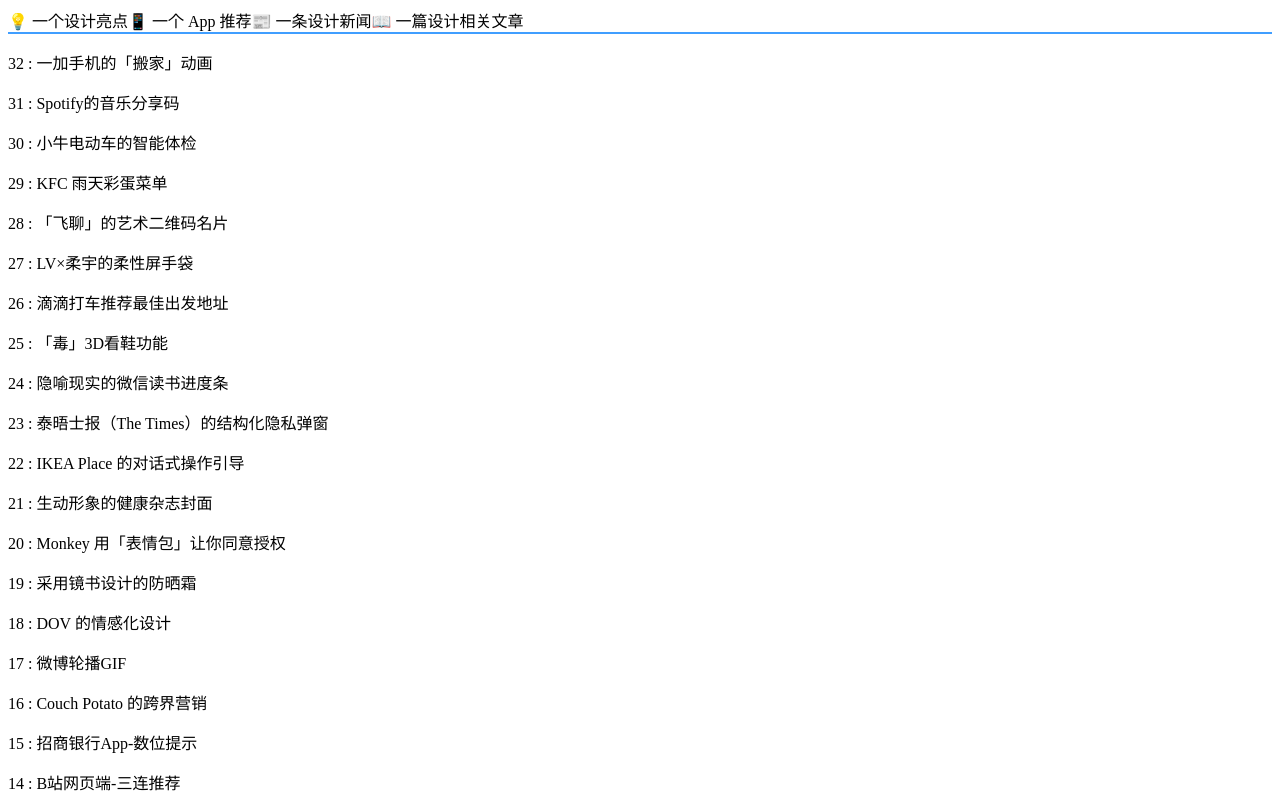
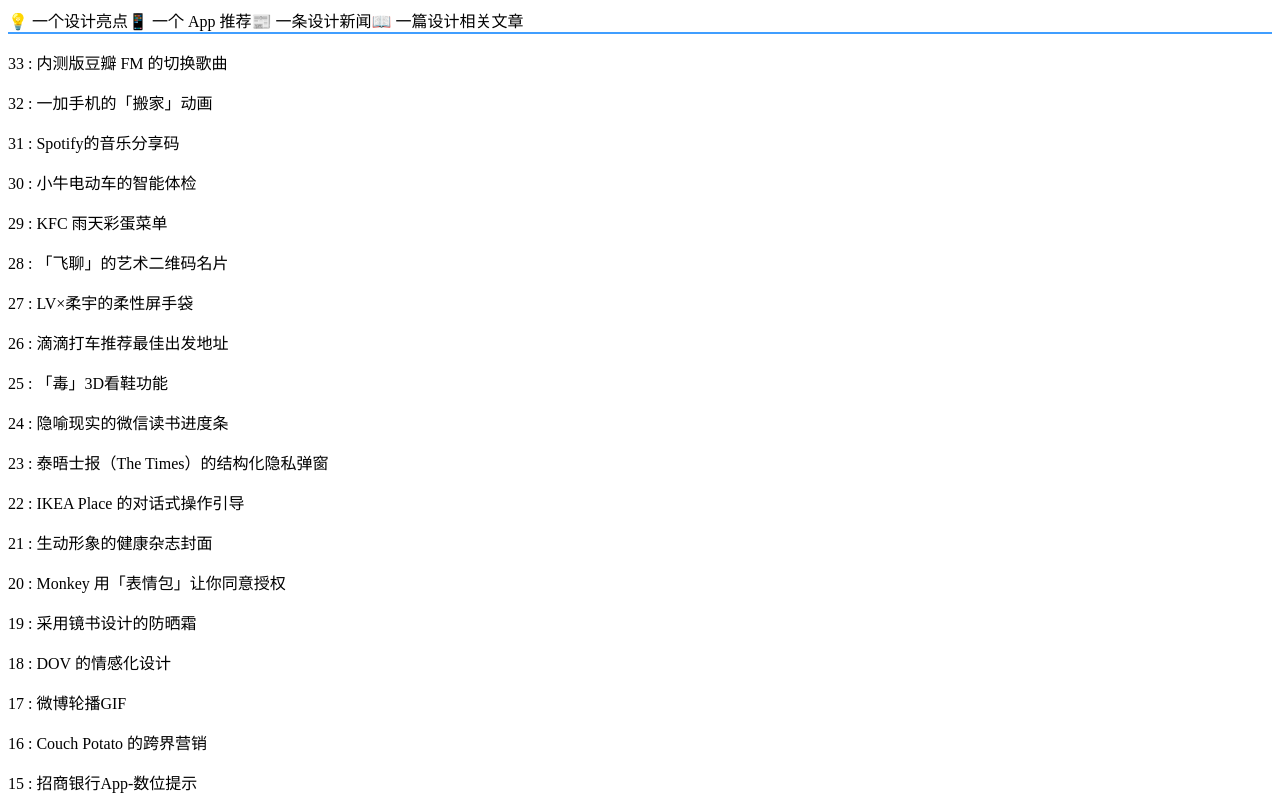
Before and after one commit to mygoare/yuque, a website: page index.html in a window 1280 px wide. Shown: the top 800 px of the page. Drawn offline with nearby package versions, Linux system fonts and the light colour scheme.

Commit message:
更新33期

```diff
--- a/index.html
+++ b/index.html
@@ -54,6 +54,30 @@
   <script>
     const breakPoint = 700
     const articles = [
+  {
+    "title": "内测版豆瓣 FM 的切换歌曲",
+    "link": "https://www.yuque.com/wanyanshaoxue/qx05nt/dx7cit#pHm3j",
+    "weekly_slug": "dx7cit",
+    "catalog": 0
+  },
+  {
+    "title": "解锁手机交互的小游戏-Blackbox（仅iOS）",
+    "link": "https://www.yuque.com/wanyanshaoxue/qx05nt/dx7cit#ltj71",
+    "weekly_slug": "dx7cit",
+    "catalog": 1
+  },
+  {
+    "title": "Useless: 伦敦零浪费商店数字目录",
+    "link": "https://www.yuque.com/wanyanshaoxue/qx05nt/dx7cit#YMQUH",
+    "weekly_slug": "dx7cit",
+    "catalog": 2
+  },
+  {
+    "title": "《VR中的排版：研究和编写方法 | Typography in VR: study and compilation methodology》",
+    "link": "https://www.yuque.com/wanyanshaoxue/qx05nt/dx7cit#eDQnX",
+    "weekly_slug": "dx7cit",
+    "catalog": 3
+  },
   {
     "title": "一加手机的「搬家」动画",
     "link": "https://www.yuque.com/wanyanshaoxue/qx05nt/io5ilw#pHm3j",
```
